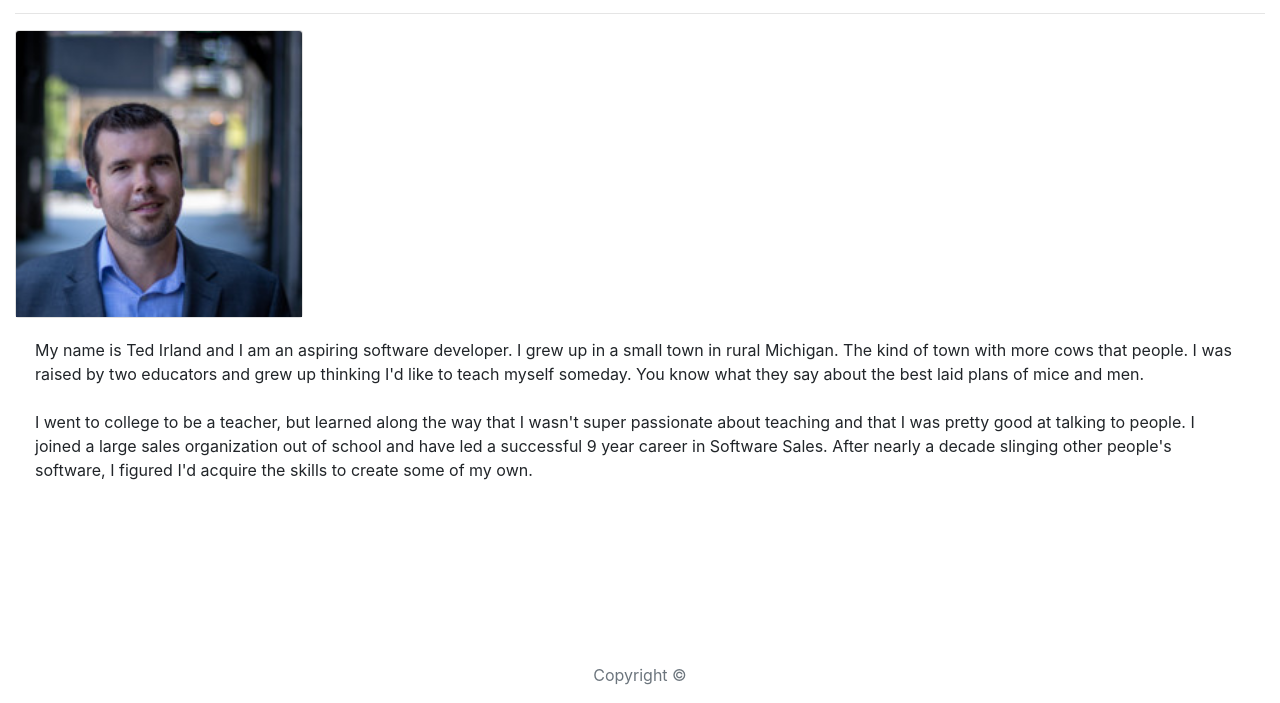
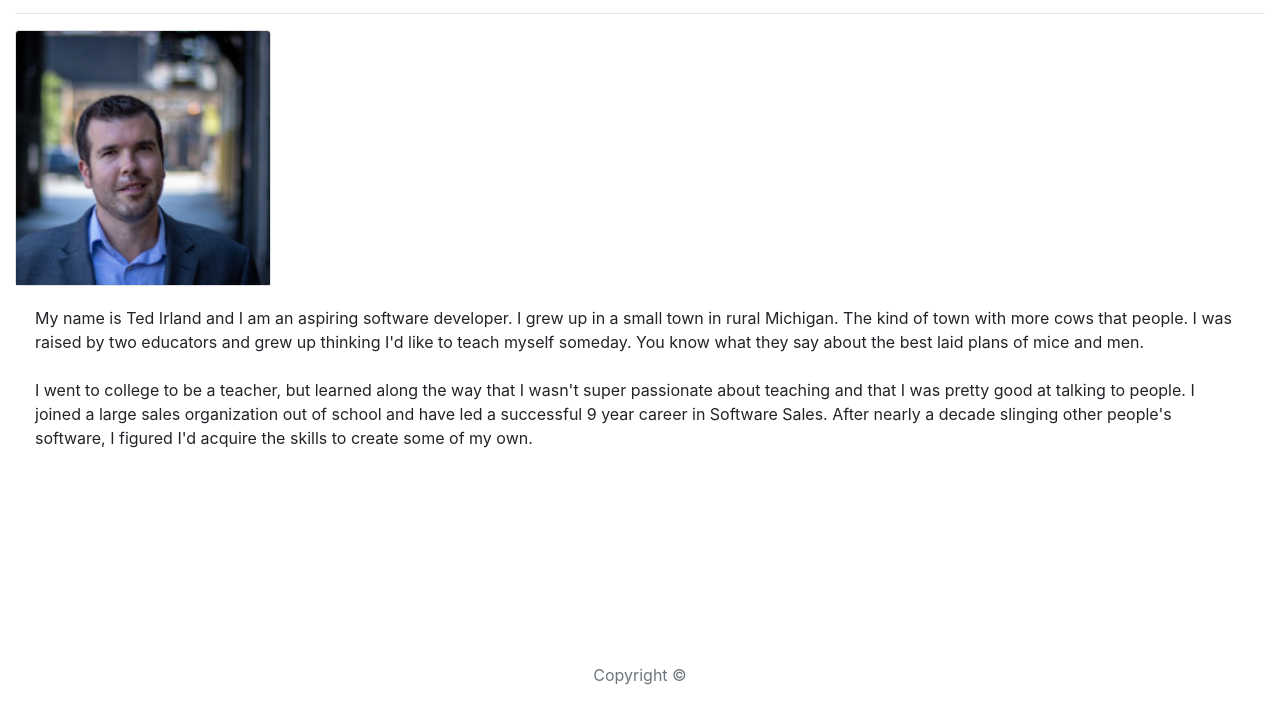
Before and after one commit to tedirland/assingment-2, a plain HTML site: page index.html in a window 1280 px wide. Shown: the part 97-800 px from the top of the page. Drawn offline with nearby package versions, Linux system fonts and the light colour scheme.

Commit message:
Update index.html

```diff
--- a/index.html
+++ b/index.html
@@ -71,7 +71,7 @@
 
       <h2>About Me</h2>
       <hr>
-      <div class="card" style="width: 18rem">
+      <div class="card" style="width: 16rem">
         <img class="card-img-top" src="assets/images/profilepic.jpg" alt="profilepic>">
       </div>
       <div class="card-body">
```
